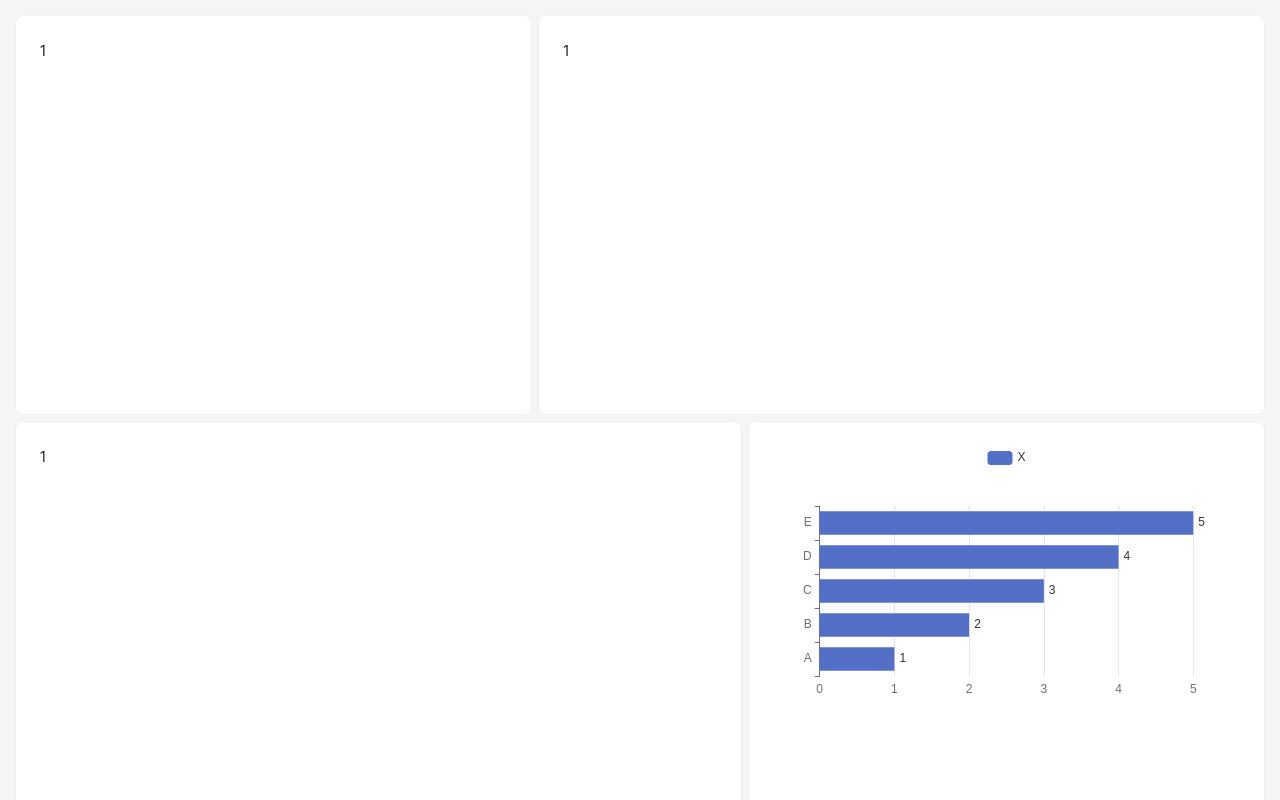
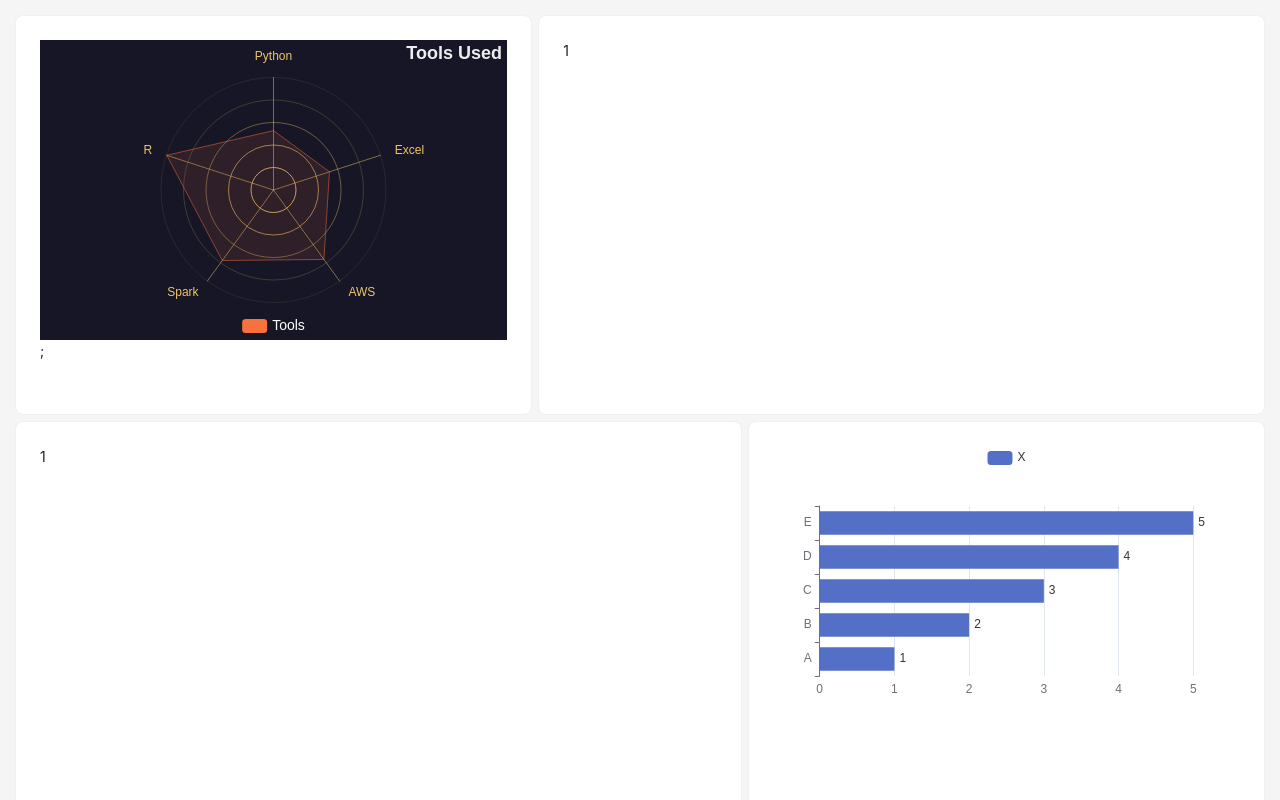
Before and after one commit to mzalai/polyhx, a React (Create React App) app in the folder drw-challenge/: page / in a window 1280 px wide. Shown: the top 800 px of the page. Built offline with nearby package versions, Linux system fonts and the light colour scheme.

Commit message:
Added Radar chart and moved around code 4 barChrt

```diff
--- a/drw-challenge/src/App.js
+++ b/drw-challenge/src/App.js
@@ -1,12 +1,93 @@
-import React from 'react';
-import ReactEcharts from 'echarts-for-react'
 import logo from './logo.svg';
 import './App.css';
 import { Layout, Row, Col, Card } from 'antd';
+import React from "react";
+import ReactEcharts from "echarts-for-react";
 
 function App() {
   const firstRowHeight = 400;
   const secondRowHeight = 600;
+
+
+  const toolsData = [
+    [392,740,575,566,388]
+  ];
+
+  const lineStyle = {
+    width: 1,
+    opacity: 0.5
+  };
+
+  const optionA = {
+    backgroundColor: '#161627',
+    title: {
+      text: 'Tools Used',
+      right: 'left',
+      textStyle: {
+        color: '#eee'
+      }
+    },
+    legend: {
+      bottom: 2,
+      data: ['Tools'],
+      itemGap: 20,
+      textStyle: {
+        color: '#fff',
+        fontSize: 14
+      },
+      selectedMode: 'single'
+    },
+    radar: {
+      indicator: [
+        { name: 'Python', max: 742 },
+        { name: 'R', max: 742 },
+        { name: 'Spark', max: 742 },
+        { name: 'AWS', max: 742 },
+        { name: 'Excel', max: 742 },
+      ],
+      shape: 'circle',
+      splitNumber: 5,
+      axisName: {
+        color: 'rgb(238, 197, 102)'
+      },
+      splitLine: {
+        lineStyle: {
+          color: [
+            'rgba(238, 197, 102, 0.1)',
+            'rgba(238, 197, 102, 0.2)',
+            'rgba(238, 197, 102, 0.4)',
+            'rgba(238, 197, 102, 0.6)',
+            'rgba(238, 197, 102, 0.8)',
+            'rgba(238, 197, 102, 1)'
+          ].reverse()
+        }
+      },
+      splitArea: {
+        show: false
+      },
+      axisLine: {
+        lineStyle: {
+          color: 'rgba(238, 197, 102, 0.5)'
+        }
+      }
+    },
+    series: [
+      {
+        name: 'Tools',
+        type: 'radar',
+        lineStyle: lineStyle,
+        data: toolsData,
+        symbol: 'none',
+        itemStyle: {
+          color: '#F9713C'
+        },
+        areaStyle: {
+          opacity: 0.1
+        }
+      }
+    ]
+  };
+
   const option = {
     xAxis: {
       max: 'dataMax'
@@ -37,13 +118,14 @@ function App() {
     animationEasing: 'linear',
     animationEasingUpdate: 'linear'
   };
+
   return (
     <div className="App">
       <Layout className="layout">
         <Row gutter={[6, 6]}>
           <Col span={24}>
             <Row gutter={[6, 6]}>
-              <Col span={10}><Card style={{height: firstRowHeight}}>1</Card></Col>
+              <Col span={10}><Card style={{height: firstRowHeight}}> <ReactEcharts option={optionA} />;</Card></Col>
               <Col span={14}><Card style={{height: firstRowHeight}}>1</Card></Col>
             </Row>
           </Col>
```
